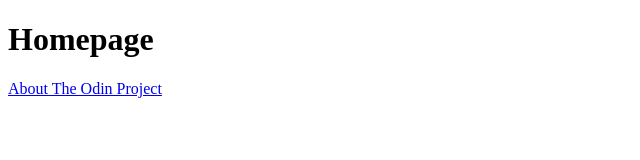
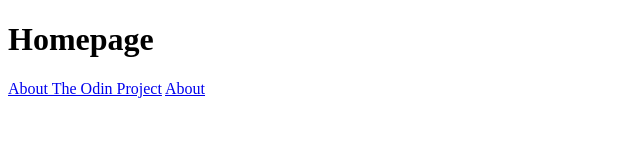
Before and after one commit to lokcies/git_test, a plain HTML site: page odin-links-and-images/index.html in a window 1280 px wide. Shown: the full height of the page, 0-640 px from the left. Drawn offline with Linux system fonts and the light colour scheme.

Commit message:
added about heading in index.html, and link it to about page

```diff
--- a/odin-links-and-images/index.html
+++ b/odin-links-and-images/index.html
@@ -15,5 +15,7 @@
     <!-- noreferrer: It prevents the new page from knowing where the user came from (hiding the referrer) and also includes the behavior of noopener,
     preventing the new page from accessing the original page.-->
     <a href="https://www.theodinproject.com/about" target="_blank" rel="noreferrer noopener">About The Odin Project</a>
+
+    <a href="pages/about.html">About</a>
 </body>
 </html>
```
